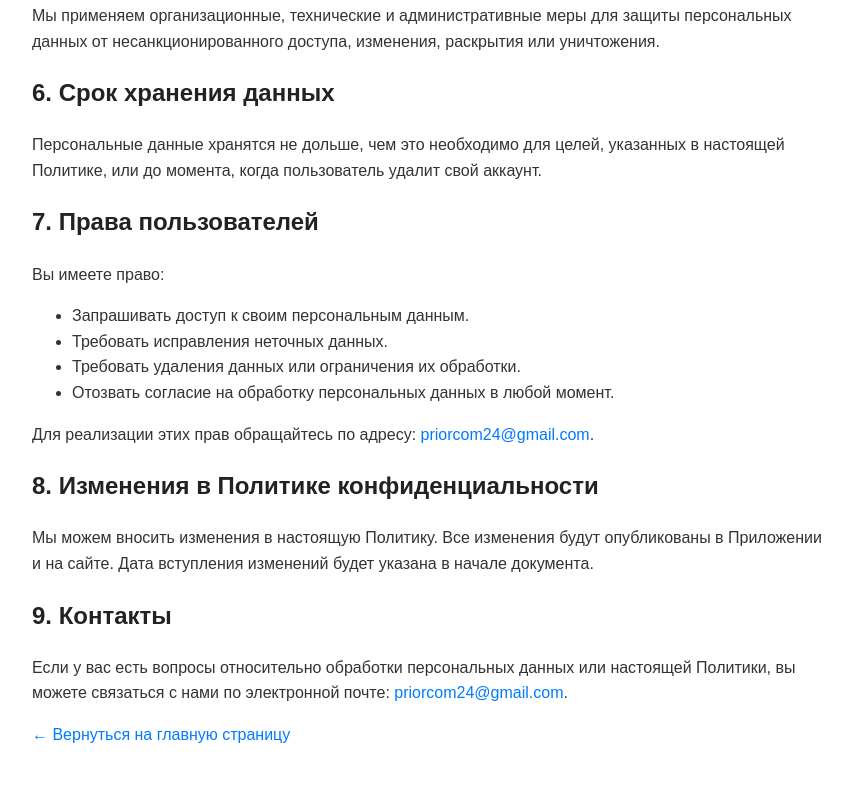
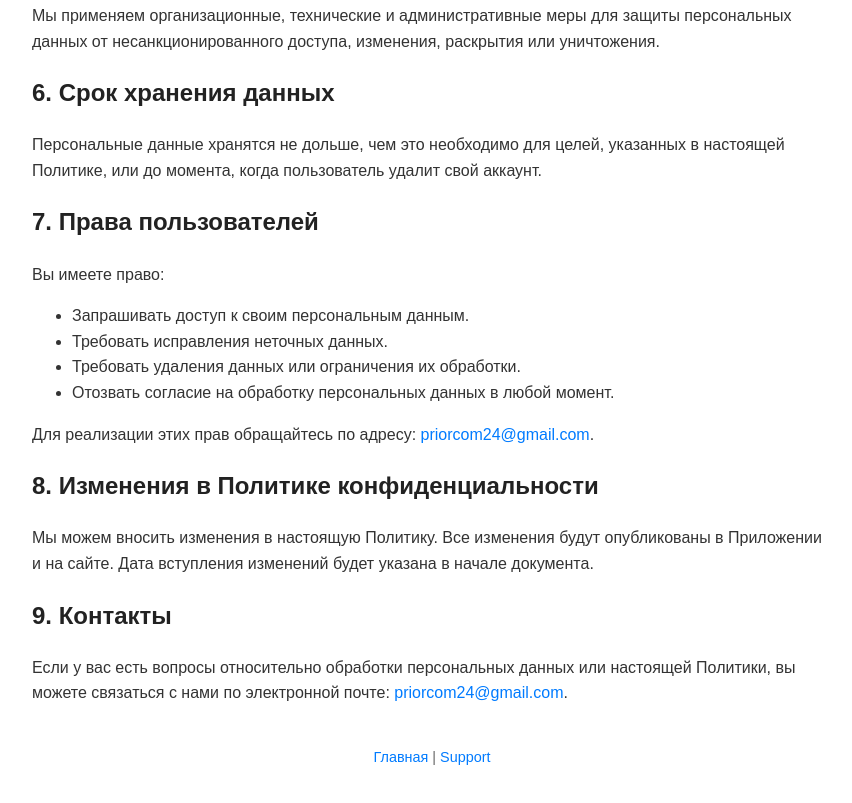
Before and after one commit to glebgrachev/marketfly, a plain HTML site: page privacy.html in a window 1280 px wide. Shown: the part 1242-2045 px from the top of the page, without its empty margins (208-1060 px from the left). Drawn offline with Linux system fonts and the light colour scheme.

Commit message:
Update privacy.html

```diff
--- a/privacy.html
+++ b/privacy.html
@@ -28,6 +28,12 @@
         }
         p {
             margin-bottom: 16px;
+        }
+        footer {
+            margin-top: 40px;
+            font-size: 0.9em;
+            color: #666;
+            text-align: center;
         }
     </style>
 </head>
@@ -88,6 +94,11 @@
     <h2>9. Контакты</h2>
     <p>Если у вас есть вопросы относительно обработки персональных данных или настоящей Политики, вы можете связаться с нами по электронной почте: <a href="mailto:priorcom24@gmail.com">priorcom24@gmail.com</a>.</p>
 
-    <p><a href="index.html">← Вернуться на главную страницу</a></p>
+    <footer>
+        <p>
+            <a href="index.html">Главная</a> |
+            <a href="support.html">Support</a>
+        </p>
+    </footer>
 </body>
 </html>
```
